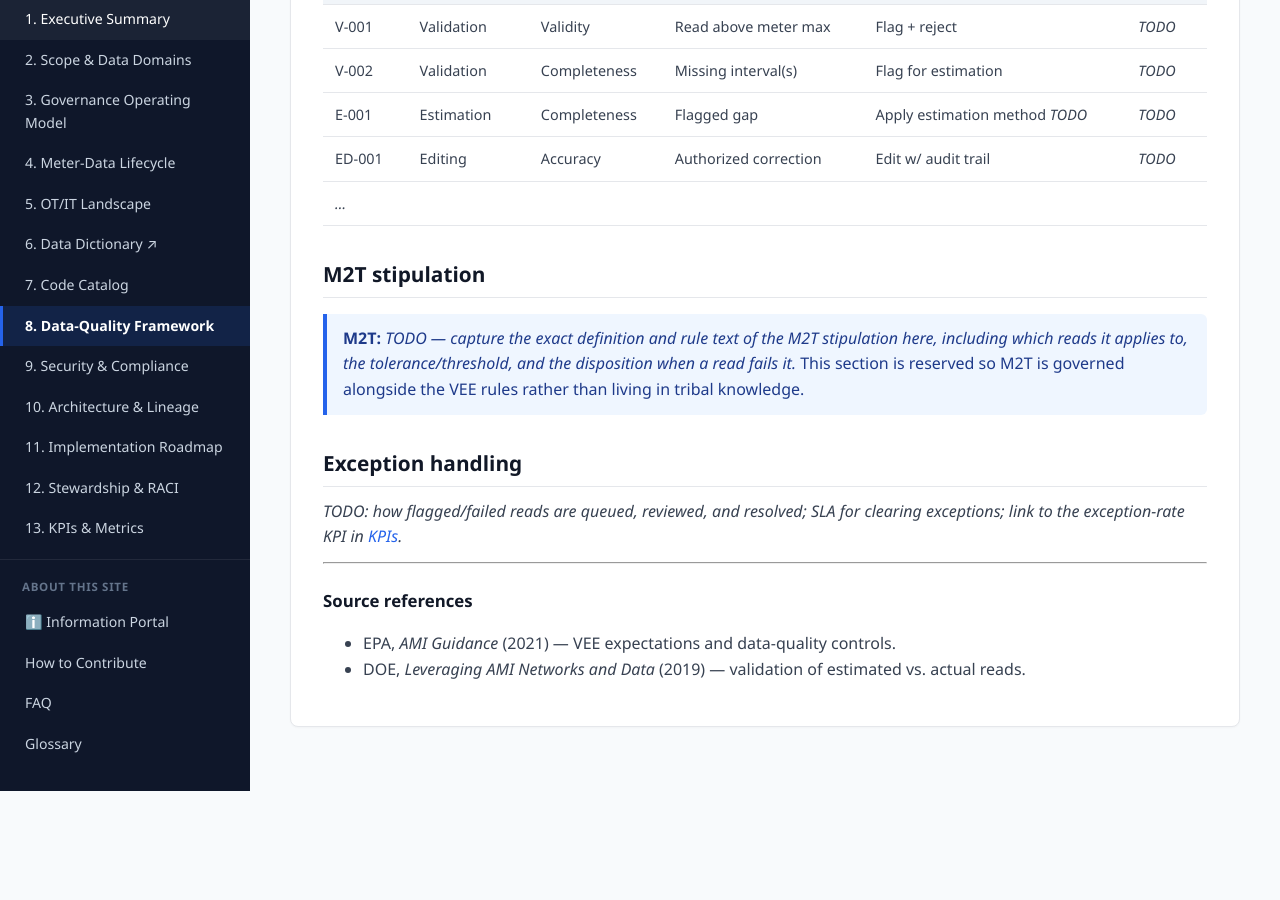
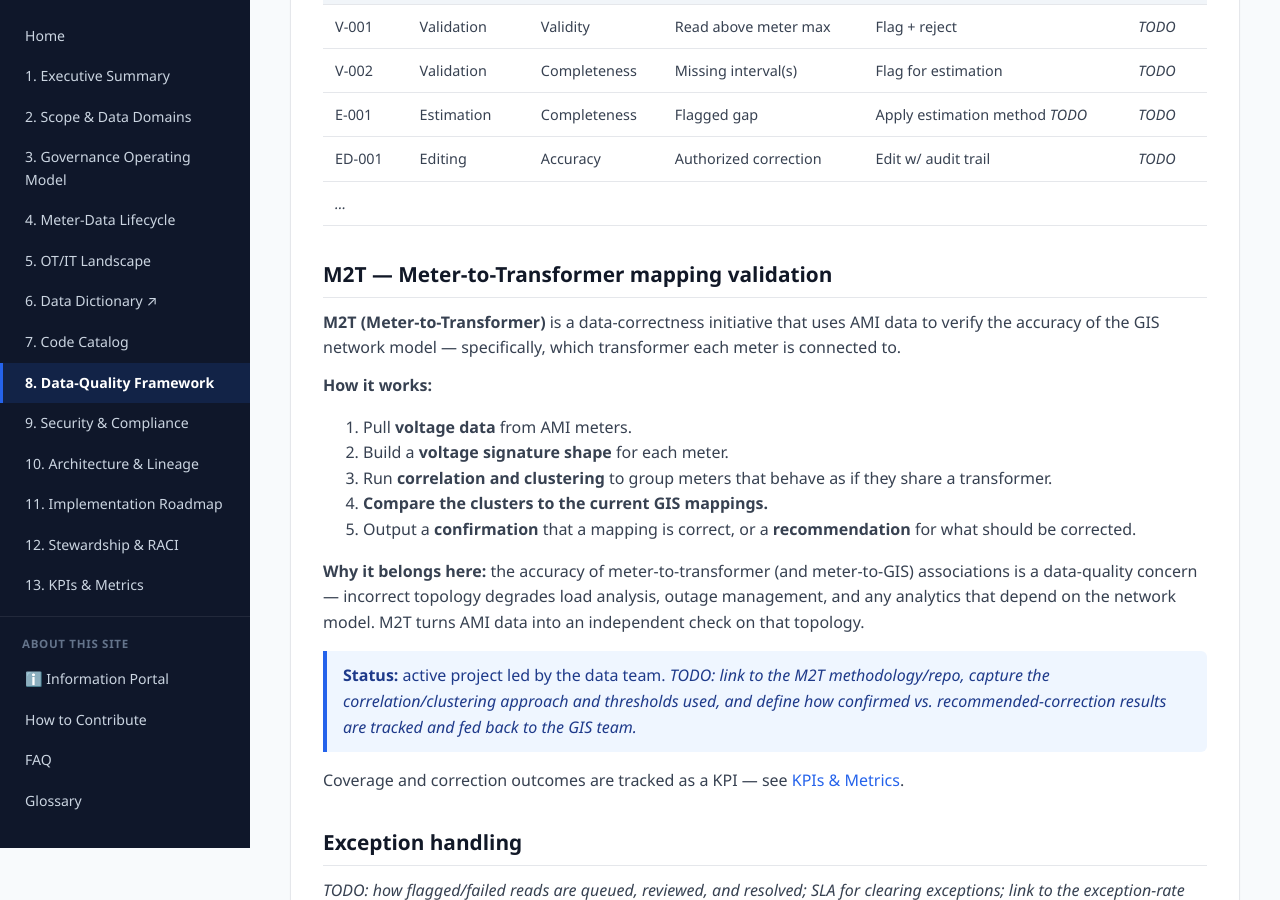
Before and after one commit to csu-advanced-utilities-tech/data-governance, a Jekyll site: the page built from docs/08-data-quality-framework.md, in a window 1280 px wide and 900 px high, scrolled down 850 px. Built offline with Jekyll 4.4.1, drawn with Linux system fonts in a browser that asks for light colours; before the commit the page ends 1641 px from its top, so only the background shows below that; some of the changed text lies outside the part shown.

Commit message:
Correct M2T to Meter-to-Transformer across the hub
M2T is an AMI-voltage analytics project that validates GIS transformer mappings (voltage signatures -> correlation/clustering -> compare to GIS -> confirm or recommend corrections), not a VEE-style stipulation. Updated the Data-Quality section, glossary, landing card, RACI, roadmap, and KPIs accordingly; added a GIS glossary entry.

Co-Authored-By: Claude Opus 4.8 (1M context) <noreply@anthropic.com>

```diff
--- a/docs/08-data-quality-framework.md
+++ b/docs/08-data-quality-framework.md
@@ -1,7 +1,7 @@
 ---
 layout: default
 title: 8. Data-Quality Framework
-subtitle: Quality dimensions, VEE rules, and the M2T stipulation.
+subtitle: Quality dimensions, VEE rules, and the Meter-to-Transformer (M2T) initiative.
 ---
 
 <span class="badge placeholder">Placeholder</span>
@@ -33,12 +33,33 @@ trigger, the action, and an owner. This register is the authoritative list; the
 | ED-001 | Editing | Accuracy | Authorized correction | Edit w/ audit trail | _TODO_ |
 | _..._ | | | | | |
 
-## M2T stipulation
+## M2T — Meter-to-Transformer mapping validation
 
-> **M2T:** _TODO — capture the exact definition and rule text of the M2T stipulation here,
-> including which reads it applies to, the tolerance/threshold, and the disposition when a
-> read fails it._ This section is reserved so M2T is governed alongside the VEE rules rather
-> than living in tribal knowledge.
+**M2T (Meter-to-Transformer)** is a data-correctness initiative that uses AMI data to verify
+the accuracy of the GIS network model — specifically, which transformer each meter is
+connected to.
+
+**How it works:**
+
+1. Pull **voltage data** from AMI meters.
+2. Build a **voltage signature shape** for each meter.
+3. Run **correlation and clustering** to group meters that behave as if they share a
+   transformer.
+4. **Compare the clusters to the current GIS mappings.**
+5. Output a **confirmation** that a mapping is correct, or a **recommendation** for what
+   should be corrected.
+
+**Why it belongs here:** the accuracy of meter-to-transformer (and meter-to-GIS)
+associations is a data-quality concern — incorrect topology degrades load analysis, outage
+management, and any analytics that depend on the network model. M2T turns AMI data into an
+independent check on that topology.
+
+> **Status:** active project led by the data team. _TODO: link to the M2T methodology/repo,
+> capture the correlation/clustering approach and thresholds used, and define how confirmed
+> vs. recommended-correction results are tracked and fed back to the GIS team._
+
+Coverage and correction outcomes are tracked as a KPI — see
+[KPIs & Metrics]({{ '/13-kpis.html' | relative_url }}).
 
 ## Exception handling
 
```
Also changed, not shown: docs/11-implementation-roadmap.md (+1 -1 lines), docs/12-stewardship-raci.md (+2 -1 lines), docs/13-kpis.md (+2 -1 lines), docs/index.md (+1 -1 lines), docs/info/glossary.md (+2 -1 lines).
